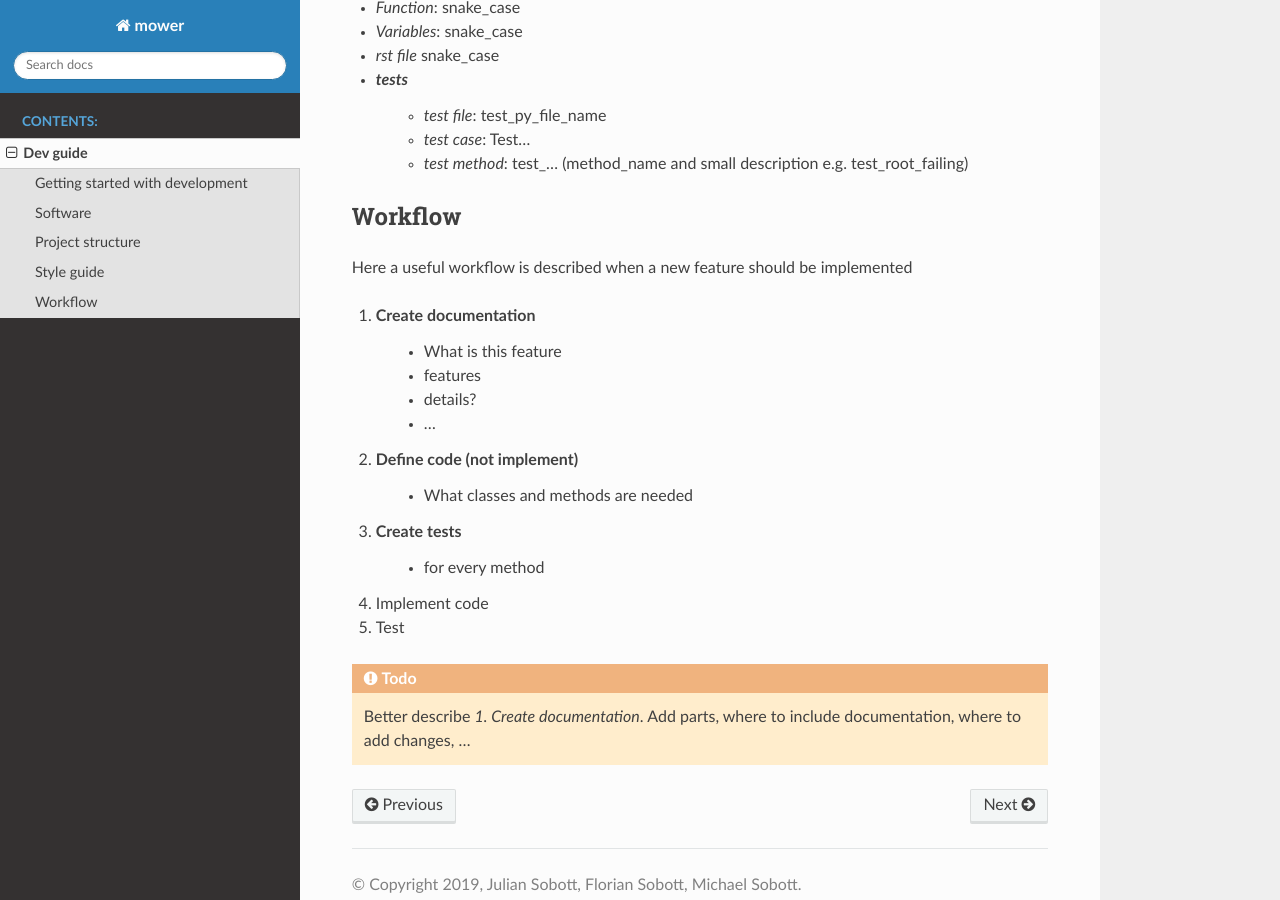
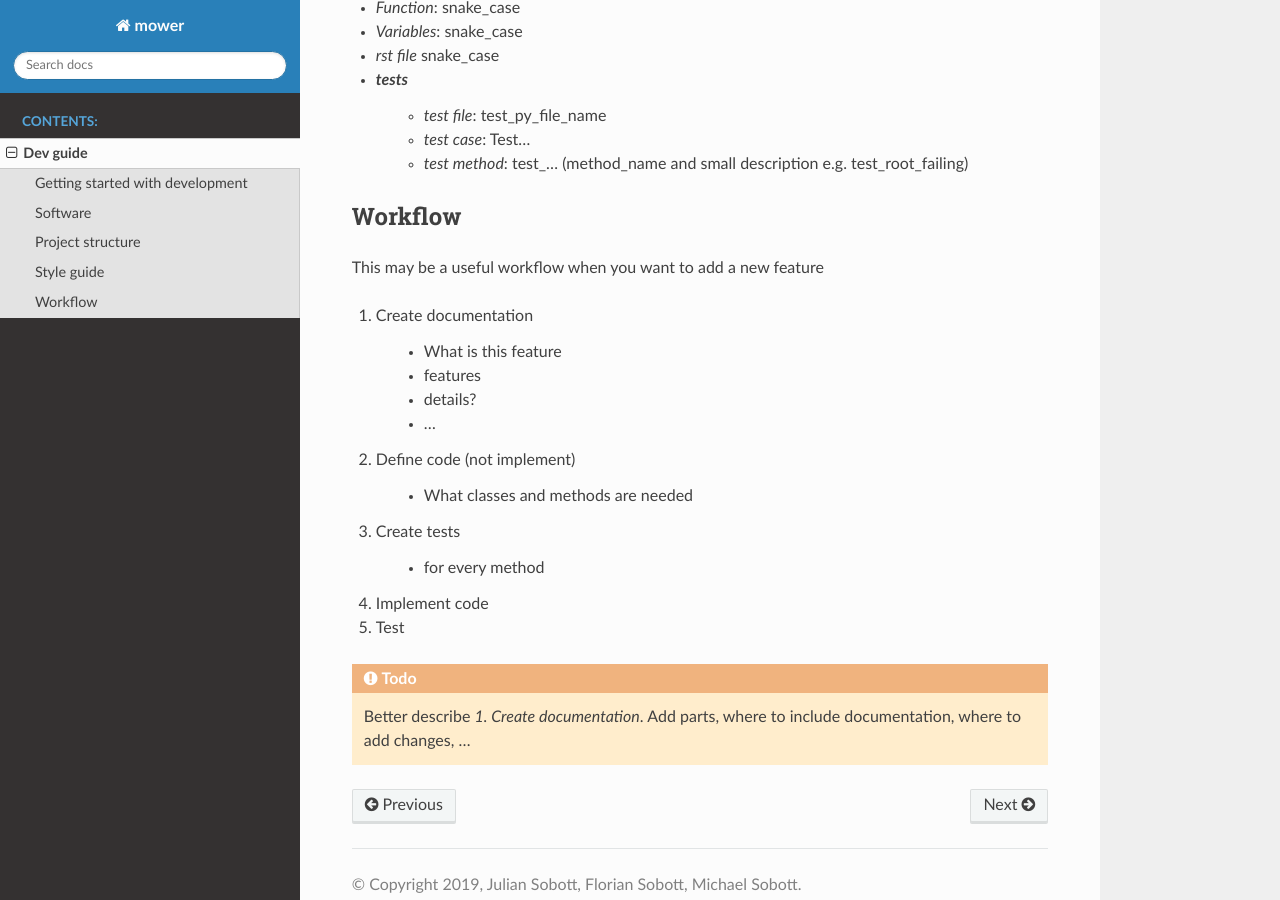
Before and after one commit to JulianSobott/mower, a Sphinx documentation site: the page built from docs/dev/index.rst, in a window 1280 px wide and 900 px high, scrolled down 1198 px. Built offline with Sphinx 7.4.7 and the Read the Docs theme 2.0.0, drawn with Linux system fonts in a browser that asks for light colours.

Commit message:
Minor doc changes & move non .rst files to res folder

```diff
--- a/docs/dev/getting_started.rst
+++ b/docs/dev/getting_started.rst
@@ -55,4 +55,4 @@
 Start coding
 ---------------
 
-Before you start coding, make sure that you read the :doc:`index` dev guide.
+Before you start coding, make sure that you read the :doc:`index`.
--- a/docs/dev/index.rst
+++ b/docs/dev/index.rst
@@ -65,19 +65,26 @@
 Workflow
 ---------
 
-Here a useful workflow is described when a new feature should be implemented
+This may be a useful workflow when you want to add a new feature
 
 1. Create documentation
+
     - What is this feature
     - features
     - details?
     - ...
+
 2. Define code (not implement)
-    - What classes and methods are needed
+
+    + What classes and methods are needed
+
 3. Create tests
-    - for every method
+
+    + for every method
+
 4. Implement code
 5. Test
+
 
 .. todo::
 
```
Also changed, not shown: 8 other files.
